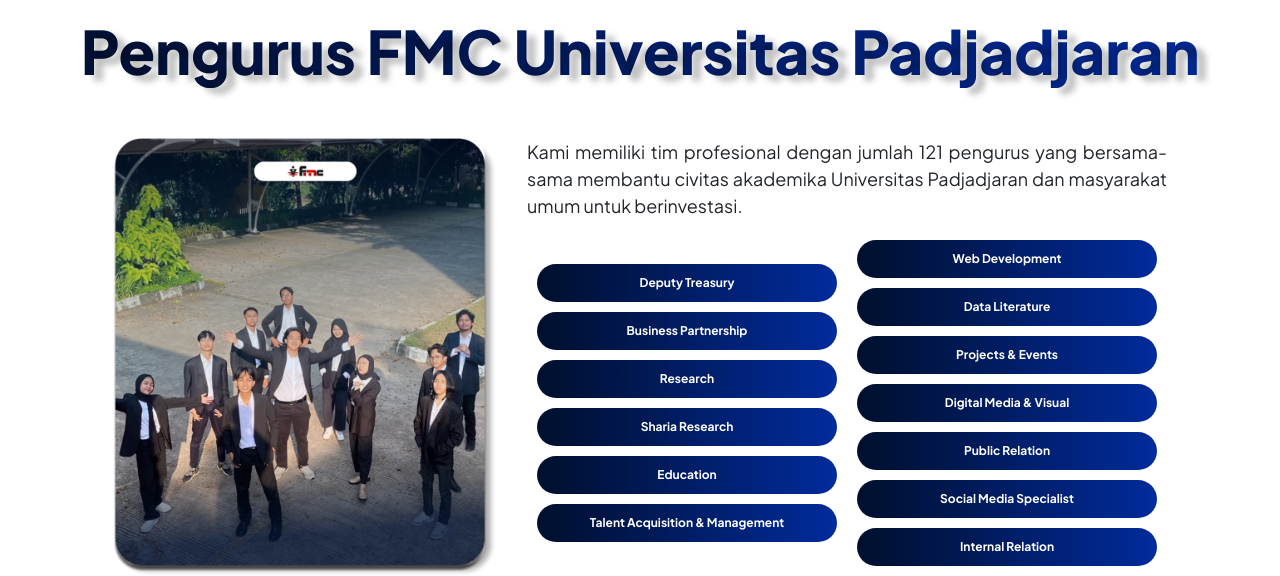
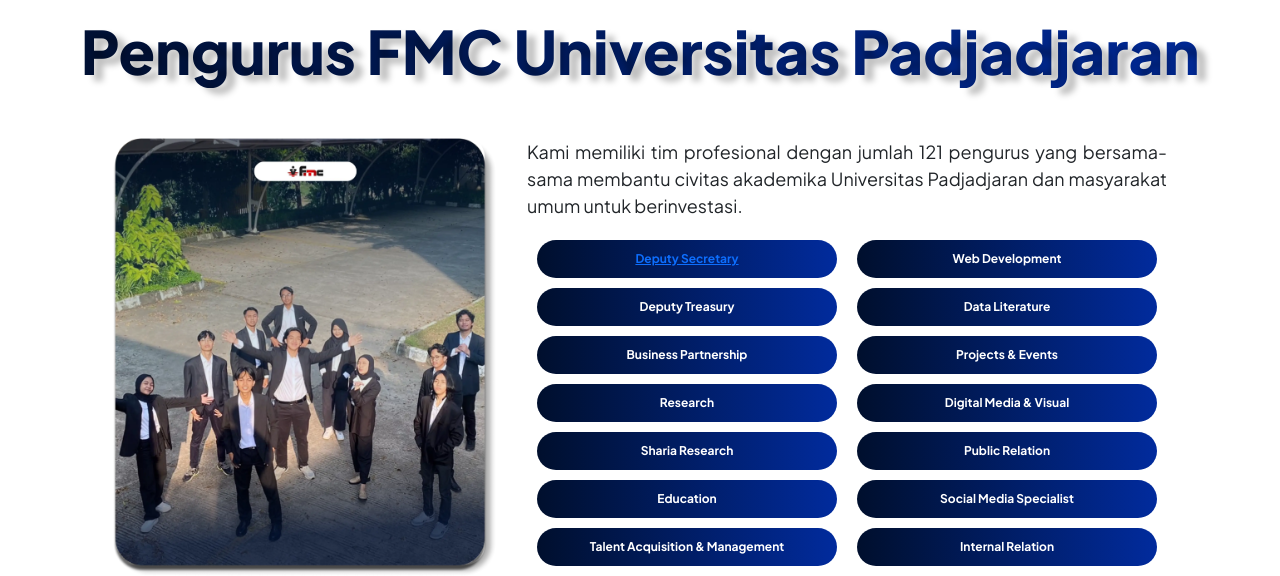
Before and after one commit to TLA-FMC-FEB/Website-FMC, a Flask app: page / in a window 1280 px wide. Shown: the part 1409-1985 px from the top of the page. Run offline with Flask 3, Linux system fonts and the light colour scheme.

Commit message:
Update index.html

```diff
--- a/templates/index.html
+++ b/templates/index.html
@@ -111,10 +111,7 @@
       </p>
       <div class="division-buttons">
         <div class="divisions">
-          <div class="button">
-            <a href="https://www.instagram.com/p/DMWdl_MTjdo/?img_index=1" class="link-white">Deputy Secretary</a>
-            </div>
-<!-- <button><a href="https://www.instagram.com/p/DMWdl_MTjdo/?img_index=1">Deputy Secretary</a> </button> -->
+          <button><a href="https://www.instagram.com/p/DMWdl_MTjdo/?img_index=1">Deputy Secretary</a> </button>
           <button><a href="https://www.instagram.com/p/DMWdl_MTjdo/?img_index=1"></a>Deputy Treasury</button>
           <button><a href="https://www.instagram.com/p/DMWaDWTTPu_/?img_index=1"></a>Business Partnership</button>
           <button><a href="https://www.instagram.com/p/DMWXkjhzq2O/?img_index=1"></a>Research</button>
```
